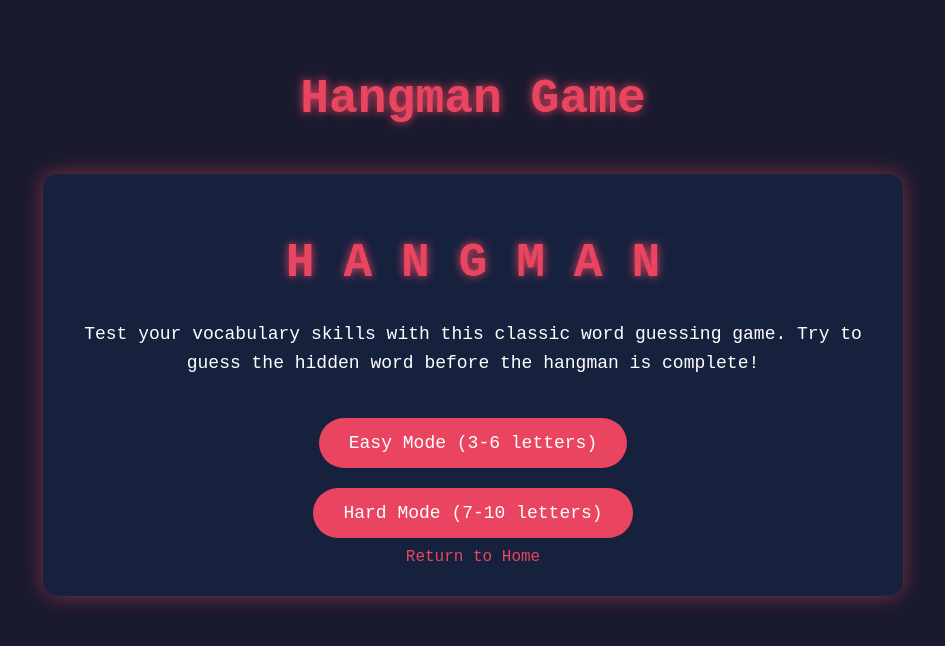
After one commit to SuzakuSar/SummerLockIn, a Flask app: page /hangman/ in a window 1280 px wide. The commit adds this page. Shown: the top 646 px of the page, without its empty margins (167-1112 px from the left). Run offline with Flask 3, Linux system fonts and the light colour scheme.

Commit message:
im too tired

```diff
--- a/app.py
+++ b/app.py
@@ -1,11 +1,24 @@
 from website import create_app
 import time
 
-from flask import Flask, render_template, url_for, request, jsonify, session, redirect
+from flask import Flask, render_template, url_for, request, jsonify, session, redirect, g
+
+
 
 app = create_app()
 app.secret_key = 'shh_its_a_secret'
 
 
+@app.before_request
+def log_request_info():
+    """Log details about each request to help debug routing issues"""
+    print("\n=== REQUEST INFO ===")
+    print(f"URL: {request.url}")
+    print(f"Path: {request.path}")
+    print(f"Method: {request.method}")
+    print(f"Endpoint: {request.endpoint}")
+    print(f"Blueprint: {request.blueprint}")
+    print("===================\n")
+
 if __name__ == "__main__":
     app.run(debug=True)
--- /dev/null
+++ b/website/hangman/__init__.py
@@ -0,0 +1,4 @@
+# website/hangman/__init__.py
+
+# Import the hangman_blueprint from hangman.py
+from .hangman import hangman_blueprint as hangman
--- /dev/null
+++ b/website/hangman/hangman.py
@@ -0,0 +1,129 @@
+from flask import Blueprint, render_template, request, redirect, url_for, session
+import random
+import string
+
+# Create blueprint with template folder
+hangman_blueprint = Blueprint('hangman', __name__, template_folder='templates')
+
+# Import your existing files
+from website.hangman.words import words
+from website.hangman.hangman_visual import lives_visual_dict
+
+# Define difficulty scales (from your original code)
+difficulty_scale_1 = [3, 4, 5, 6]  # Easy
+difficulty_scale_2 = [7, 8, 9, 10] # Hard
+
+def get_word(words_list, difficulty):
+    """Get a random word based on difficulty level"""
+    word = random.choice(words_list)
+    scale = difficulty_scale_1 if difficulty == 1 else difficulty_scale_2
+
+    while '-' in word or ' ' in word or len(word) not in scale:
+        word = random.choice(words_list)
+
+    return word.upper()
+
+@hangman_blueprint.route('/', methods=['GET', 'POST'])
+def index():
+    """Hangman welcome screen"""
+    # Reset game if requested
+    if request.method == 'POST' and 'reset' in request.form:
+        session.pop('hangman_word', None)
+        session.pop('hangman_used_letters', None)
+        session.pop('hangman_lives', None)
+        session.pop('hangman_message', None)
+        session.pop('hangman_difficulty', None)
+
+    # Handle difficulty selection
+    if request.method == 'POST' and 'difficulty' in request.form:
+        difficulty = int(request.form['difficulty'])
+        if difficulty in [1, 2]:
+            # Get a random word based on difficulty
+            word = get_word(words, difficulty)
+
+            # Initialize game state in session with unique keys
+            session['hangman_difficulty'] = difficulty
+            session['hangman_word'] = word
+            session['hangman_used_letters'] = []
+            session['hangman_lives'] = 7  # 7 lives to match your visual dict
+            session['hangman_message'] = "Game started! Guess a letter."
+
+            # Redirect to game page
+            return redirect(url_for('hangman.game'))
+
+    # Render the welcome template
+    return render_template('hangman_index.html')
+
+@hangman_blueprint.route('/game', methods=['GET', 'POST'])
+def game():
+    """Main game screen"""
+    # Redirect to welcome screen if game not started
+    if 'hangman_word' not in session:
+        return redirect(url_for('hangman.index'))
+
+    # Get game state from session
+    word = session['hangman_word']
+    used_letters = set(session['hangman_used_letters'])
+    lives = session['hangman_lives']
+    message = session.get('hangman_message', '')
+
+    # Handle letter guess
+    if request.method == 'POST' and 'letter' in request.form:
+        letter = request.form['letter'].upper()
+        alphabet = set(string.ascii_uppercase)
+
+        # Valid letter that hasn't been used
+        if letter in alphabet and letter not in used_letters:
+            used_letters.add(letter)
+            session['hangman_used_letters'] = list(used_letters)
+
+            # Check if letter is in the word
+            if letter in word:
+                session['hangman_message'] = f"Good job! '{letter}' is in the word."
+            else:
+                session['hangman_lives'] -= 1
+                session['hangman_message'] = f"Sorry, '{letter}' is not in the word."
+
+        # Letter already used
+        elif letter in used_letters:
+            session['hangman_message'] = f"You've already guessed '{letter}'. Try another letter."
+
+        # Invalid input
+        else:
+            session['hangman_message'] = "That's not a valid letter. Try again."
+
+        return redirect(url_for('hangman.game'))
+
+    # Check win/loss conditions
+    word_letters = set(word)
+    remaining_letters = word_letters - used_letters
+    lives = session['hangman_lives']
+
+    # Create display word with dashes for unguessed letters
+    display_word = ''.join([letter if letter in used_letters else '_' for letter in word])
+
+    # Get the correct hangman picture from your visual dictionary
+    hangman_pic = lives_visual_dict[lives]
+
+    # Generate the game screen with a distinctive look
+    game_over = False
+    won = False
+
+    if lives <= 0:
+        game_over = True
+        won = False
+        message = f"Game over! The word was '{word}'."
+    elif not remaining_letters:
+        game_over = True
+        won = True
+        message = f"Congratulations! You guessed the word '{word}'!"
+
+    # Render the game template
+    return render_template('hangman_game.html',
+                          word=word if game_over else display_word,
+                          visual=hangman_pic,
+                          used_letters=sorted(used_letters),
+                          lives=lives,
+                          message=message,
+                          game_over=game_over,
+                          won=won)
--- /dev/null
+++ b/website/hangman/hangman_visual.py
@@ -0,0 +1,61 @@
+# Visual representations for the hangman game
+lives_visual_dict = {
+        0: """
+                ___________
+               | /        |
+               |/         o
+               |         \\|/
+               |          |
+               |         / \\
+            """,
+        1: """
+                ___________
+               | /        |
+               |/         o
+               |         \\|/
+               |          |
+               |         /
+            """,
+        2: """
+                ___________
+               | /        |
+               |/         o
+               |         \\|/
+               |          |
+               |
+            """,
+        3: """
+                ___________
+               | /        |
+               |/         o
+               |         \\|
+               |          |
+               |
+               |
+            """,
+        4: """
+                ___________
+               | /        |
+               |/         o
+               |          |
+               |          |
+               |
+            """,
+        5: """
+                ___________
+               | /        |
+               |/         o
+               |
+               |
+               |
+            """,
+        6: """
+                ___________
+               | /        |
+               |/
+               |
+               |
+               |
+            """,
+        7: "",
+        }
--- /dev/null
+++ b/website/hangman/templates/hangman_index.html
@@ -0,0 +1,86 @@
+{% extends 'base.html' %}
+
+{% block header %}Hangman Game{% endblock %}
+
+{% block head %}
+<style>
+    body {
+        font-family: 'Courier New', monospace;
+        background-color: #1a1a2e;
+        color: #e94560;
+        text-align: center;
+        padding: 40px;
+        margin: 0;
+    }
+    h1 {
+        font-size: 48px;
+        margin-bottom: 30px;
+        text-shadow: 0 0 10px #e94560;
+        color: #e94560;
+    }
+    .container {
+        max-width: 800px;
+        margin: 0 auto;
+        background-color: #16213e;
+        padding: 30px;
+        border-radius: 15px;
+        box-shadow: 0 0 20px rgba(233, 69, 96, 0.5);
+    }
+    p {
+        font-size: 18px;
+        margin-bottom: 30px;
+        line-height: 1.6;
+        color: #fff;
+    }
+    .btn {
+        display: inline-block;
+        background-color: #e94560;
+        color: #fff;
+        padding: 15px 30px;
+        margin: 10px;
+        border: none;
+        border-radius: 50px;
+        font-size: 18px;
+        cursor: pointer;
+        transition: all 0.3s ease;
+        font-family: 'Courier New', monospace;
+    }
+    .btn:hover {
+        background-color: #fff;
+        color: #e94560;
+        transform: translateY(-5px);
+        box-shadow: 0 10px 20px rgba(233, 69, 96, 0.3);
+    }
+    .home-link {
+        margin-top: 40px;
+        color: #e94560;
+        text-decoration: none;
+        font-size: 16px;
+    }
+    .home-link:hover {
+        text-decoration: underline;
+    }
+</style>
+{% endblock %}
+
+{% block body %}
+<div class="container">
+    <h1>H A N G M A N</h1>
+    <p>Test your vocabulary skills with this classic word guessing game.
+       Try to guess the hidden word before the hangman is complete!</p>
+
+    <div>
+        <form method="post">
+            <input type="hidden" name="difficulty" value="1">
+            <button type="submit" class="btn">Easy Mode (3-6 letters)</button>
+        </form>
+
+        <form method="post">
+            <input type="hidden" name="difficulty" value="2">
+            <button type="submit" class="btn">Hard Mode (7-10 letters)</button>
+        </form>
+    </div>
+
+    <a href="{{ url_for('home.index') }}" class="home-link">Return to Home</a>
+</div>
+{% endblock %}
--- a/website/home/templates/home.html
+++ b/website/home/templates/home.html
@@ -5,7 +5,6 @@
 {% block head %}{% endblock %}
 
 {% block body %}
-<body>
 <div class="links-container">
     <a href="{{ url_for('helloWorld.hello_World') }}">I'm feeling excited!!</a>
     <br>
@@ -16,6 +15,8 @@
     <a href="{{ url_for('random_jokes.index') }}">Joke of the Day</a>
     <br>
     <a href="{{ url_for('guessing_game.index') }}">PAIN</a>
+    <br>
+    <a href="{{ url_for('hangman.index') }}" style="color: red; font-weight: bold;">HANGMAN GAME</a>
+    <br>
 </div>
-</body>
 {% endblock %}
--- /dev/null
+++ b/website/template_folder/__init__.py
@@ -0,0 +1 @@
+#from .example import example
```
Also changed, not shown: route_debug.py (added, +58 -0 lines), website/__init__.py (+8 -4 lines), website/hangman/templates/hangman_game.html (added, +169 -0 lines), website/hangman/words.py (added, +2 -0 lines), website/template_folder/template.py (added, +8 -0 lines), website/template_folder/templates/template.html (added, +7 -0 lines), hangman_test.py (added). Lines whose indentation alone changed are shown as unchanged.
